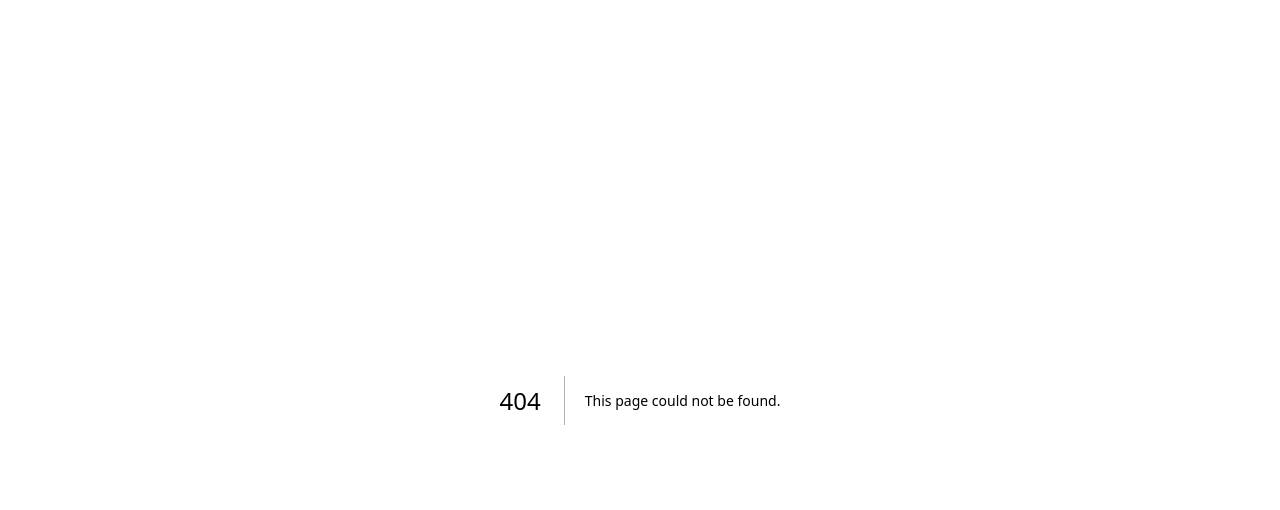
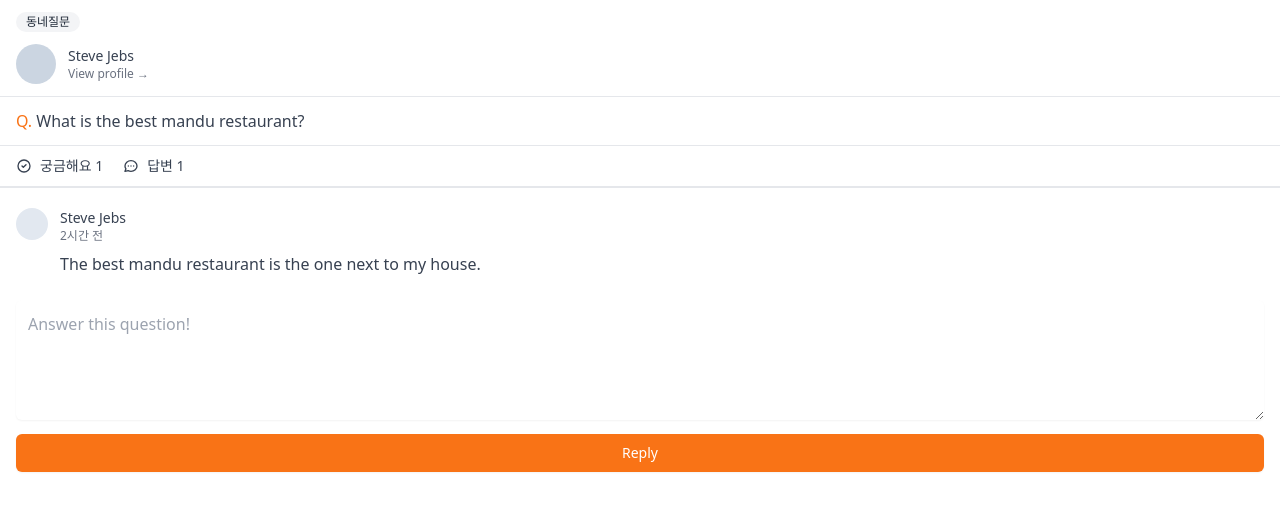
Before and after one commit to kwonhyeonwoo/carrot-market, a Next.js app: page /community/1 in a window 1280 px wide. Before the commit this address had no page. Shown: the top 510 px of the page. Built offline with nearby package versions, Linux system fonts and the light colour scheme.

Commit message:
커뮤니티 댓글 UI 작업

```diff
--- /dev/null
+++ b/pages/community/[id].tsx
@@ -0,0 +1,84 @@
+export default function CommunityDetail() {
+    return (
+        <div>
+            <span className="inline-flex my-3 ml-4 items-center px-2.5 py-0.5 rounded-full text-xs font-medium bg-gray-100 text-gray-800">
+                동네질문
+            </span>
+            <div className="flex mb-3 px-4 cursor-pointer pb-3  border-b items-center space-x-3">
+                <div className="w-10 h-10 rounded-full bg-slate-300" />
+                <div>
+                    <p className="text-sm font-medium text-gray-700">Steve Jebs</p>
+                    <p className="text-xs font-medium text-gray-500">
+                        View profile &rarr;
+                    </p>
+                </div>
+            </div>
+            <div>
+                <div className="mt-2 px-4 text-gray-700">
+                    <span className="text-orange-500 font-medium">Q.</span> What is the
+                    best mandu restaurant?
+                </div>
+                <div className="flex px-4 space-x-5 mt-3 text-gray-700 py-2.5 border-t border-b-[2px]  w-full">
+                    <span className="flex space-x-2 items-center text-sm">
+                        <svg
+                            className="w-4 h-4"
+                            fill="none"
+                            stroke="currentColor"
+                            viewBox="0 0 24 24"
+                            xmlns="http://www.w3.org/2000/svg"
+                        >
+                            <path
+                                strokeLinecap="round"
+                                strokeLinejoin="round"
+                                strokeWidth="2"
+                                d="M9 12l2 2 4-4m6 2a9 9 0 11-18 0 9 9 0 0118 0z"
+                            ></path>
+                        </svg>
+                        <span>궁금해요 1</span>
+                    </span>
+                    <span className="flex space-x-2 items-center text-sm">
+                        <svg
+                            className="w-4 h-4"
+                            fill="none"
+                            stroke="currentColor"
+                            viewBox="0 0 24 24"
+                            xmlns="http://www.w3.org/2000/svg"
+                        >
+                            <path
+                                strokeLinecap="round"
+                                strokeLinejoin="round"
+                                strokeWidth="2"
+                                d="M8 12h.01M12 12h.01M16 12h.01M21 12c0 4.418-4.03 8-9 8a9.863 9.863 0 01-4.255-.949L3 20l1.395-3.72C3.512 15.042 3 13.574 3 12c0-4.418 4.03-8 9-8s9 3.582 9 8z"
+                            ></path>
+                        </svg>
+                        <span>답변 1</span>
+                    </span>
+                </div>
+            </div>
+            <div className="px-4 my-5 space-y-5">
+                <div className="flex items-start space-x-3">
+                    <div className="w-8 h-8 bg-slate-200 rounded-full" />
+                    <div>
+                        <span className="text-sm block font-medium text-gray-700">
+                            Steve Jebs
+                        </span>
+                        <span className="text-xs text-gray-500 block ">2시간 전</span>
+                        <p className="text-gray-700 mt-2">
+                            The best mandu restaurant is the one next to my house.
+                        </p>
+                    </div>
+                </div>
+            </div>
+            <div className="px-4">
+                <textarea
+                    className="mt-1 p-3 shadow-sm w-full focus:ring-orange-500 rounded-md border-gray-500 focus:border-orange-500 "
+                    rows={4}
+                    placeholder="Answer this question!"
+                />
+                <button className="mt-2 w-full bg-orange-500 hover:bg-orange-600 text-white py-2 px-4 border border-transparent rounded-md shadow-sm text-sm font-medium focus:ring-2 focus:ring-offset-2 focus:ring-orange-500 focus:outline-none ">
+                    Reply
+                </button>
+            </div>
+        </div>
+    )
+}
```
